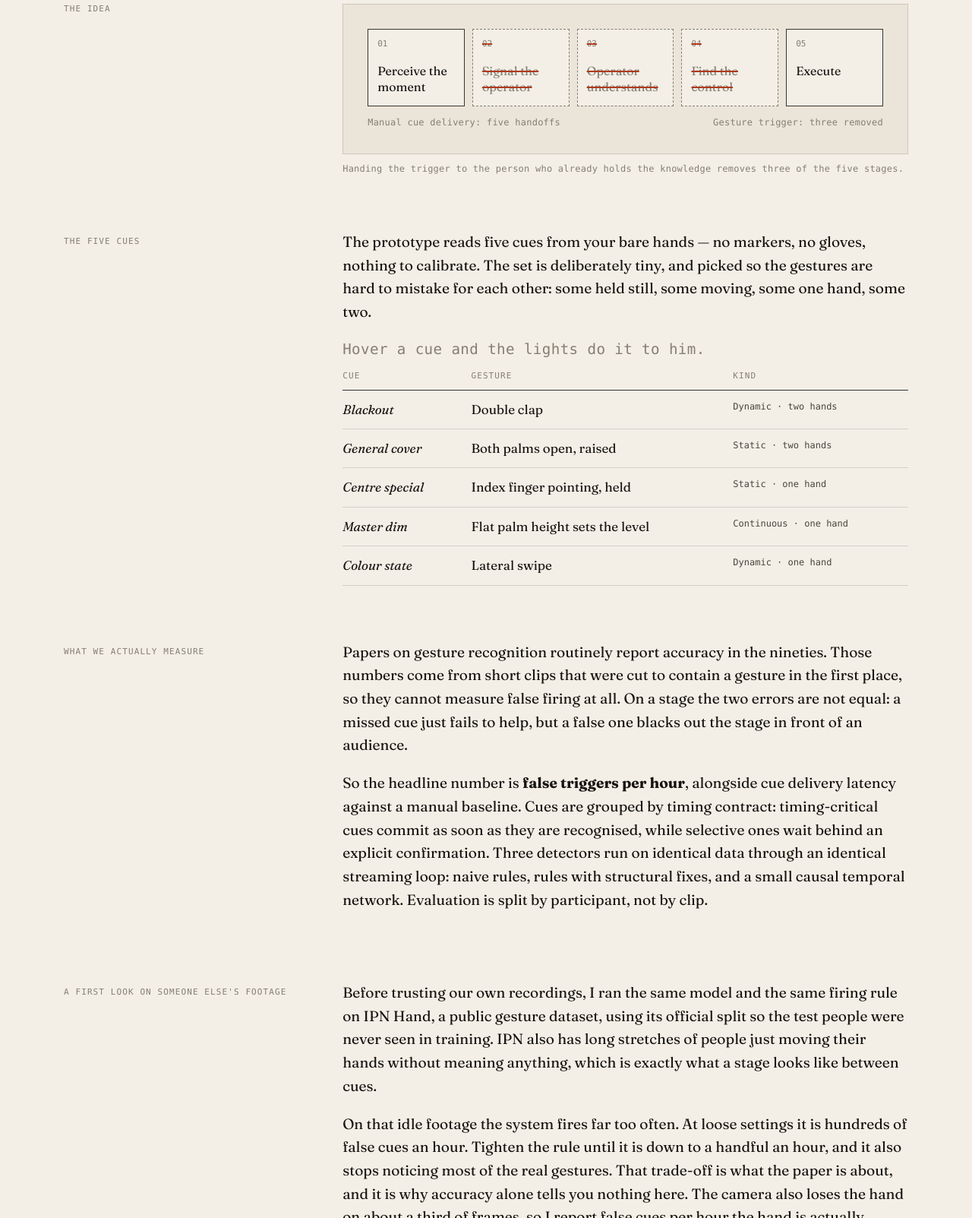
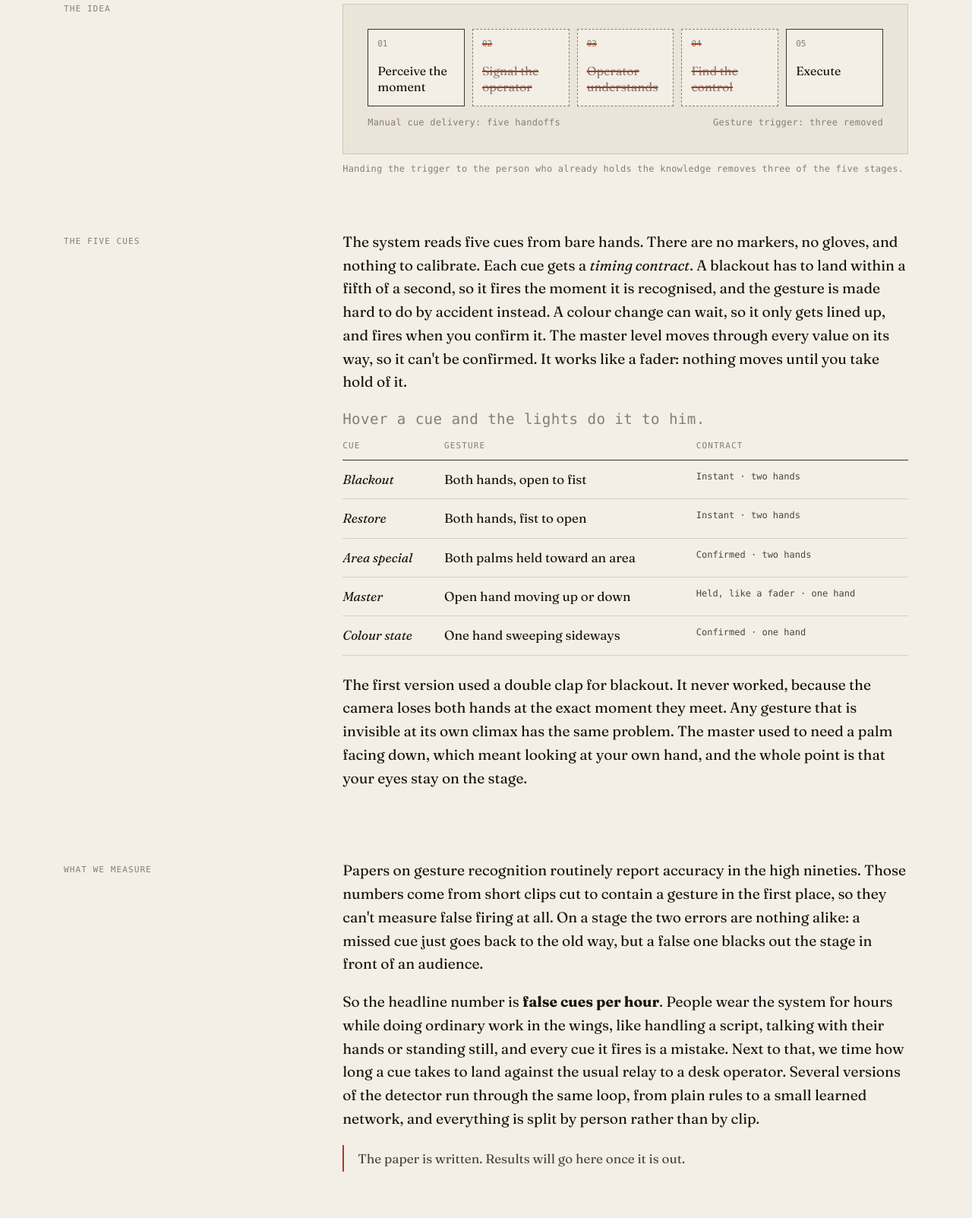
Before and after one commit to amoghgg/portfolio, a plain HTML site: page research/lights/index.html in a window 1280 px wide. Shown: the part 1197-2800 px from the top of the page at 76% size. Drawn offline with Linux system fonts and the light colour scheme; a web font is replaced by a local one.

Commit message:
Lights: the cues as they ended up, and drop the IPN paragraph
The IPN run had no gate or dwell, so it was not the Lights system. Results stay
off the site until the paper is out.

Co-Authored-By: Claude Opus 5.5 <noreply@anthropic.com>

```diff
--- a/research/lights/index.html
+++ b/research/lights/index.html
@@ -4,7 +4,7 @@
     <meta charset="UTF-8">
     <meta name="viewport" content="width=device-width, initial-scale=1.0">
     <title>Lights — Amogh Bajpai</title>
-    <meta name="description" content="Lights: markerless gestural cue triggering for theatrical lighting, evaluated by false triggers per hour. Paper in preparation, prototype live.">
+    <meta name="description" content="Lights: markerless gestural cue triggering for theatrical lighting, evaluated by false triggers per hour. Paper written, prototype live.">
     <meta name="theme-color" content="#f3efe7">
     <link rel="canonical" href="https://www.amoghbajpai.com/research/lights/">
     <meta property="og:type" content="article">
@@ -59,7 +59,7 @@
             <a class="crumb meta" href="/research/">← Research · 04</a>
             <div class="head-grid">
                 <div>
-                <p class="label">Research · paper in preparation</p>
+                <p class="label">Research · paper written</p>
                 <h1 class="display"><em>Lights</em></h1>
                 <p class="dek">Calling the lighting cues in a play with your hands. A camera watches from the wings, and a mistake blacks out the stage in front of an audience.</p>
                 </div>
@@ -68,7 +68,7 @@
         </div>
 
         <dl class="article-meta">
-            <div><dt>Status</dt><dd>Paper in preparation</dd></div>
+            <div><dt>Status</dt><dd>Paper written, not yet published</dd></div>
             <div><dt>With</dt><dd>Varun Tiwari, Manipal University Jaipur</dd></div>
             <div><dt>Prototype</dt><dd><a href="https://lights.amoghbajpai.com" target="_blank" rel="noopener">lights.amoghbajpai.com</a></dd></div>
             <div><dt>Code</dt><dd><a href="https://github.com/amoghgg/lights" target="_blank" rel="noopener">github.com/amoghgg/lights</a></dd></div>
@@ -110,64 +110,53 @@
                 <h2>The five cues</h2>
                 <div class="block">
                     <p>
-                        The prototype reads five cues from your bare hands — no markers, no gloves, nothing to calibrate.
-                        The set is deliberately tiny, and picked so the gestures are hard to mistake for each other:
-                        some held still, some moving, some one hand, some two.
+                        The system reads five cues from bare hands. There are no markers, no gloves, and nothing to calibrate.
+                        Each cue gets a <em>timing contract</em>. A blackout has to land within a fifth of a second, so it
+                        fires the moment it is recognised, and the gesture is made hard to do by accident instead. A colour
+                        change can wait, so it only gets lined up, and fires when you confirm it. The master level moves
+                        through every value on its way, so it can't be confirmed. It works like a fader: nothing moves until
+                        you take hold of it.
                     </p>
                     <p class="meta" style="margin-bottom: 10px;">Hover a cue and the lights do it to him.</p>
                     <div class="scroll-x">
                         <table class="cues">
-                            <thead><tr><th>Cue</th><th>Gesture</th><th>Kind</th></tr></thead>
+                            <thead><tr><th>Cue</th><th>Gesture</th><th>Contract</th></tr></thead>
                             <tbody>
-                                <tr data-cue="blackout"><td>Blackout</td><td>Double clap</td><td>Dynamic · two hands</td></tr>
-                                <tr data-cue="cover"><td>General cover</td><td>Both palms open, raised</td><td>Static · two hands</td></tr>
-                                <tr data-cue="special"><td>Centre special</td><td>Index finger pointing, held</td><td>Static · one hand</td></tr>
-                                <tr data-cue="dim"><td>Master dim</td><td>Flat palm height sets the level</td><td>Continuous · one hand</td></tr>
-                                <tr data-cue="colour"><td>Colour state</td><td>Lateral swipe</td><td>Dynamic · one hand</td></tr>
+                                <tr data-cue="blackout"><td>Blackout</td><td>Both hands, open to fist</td><td>Instant · two hands</td></tr>
+                                <tr data-cue="cover"><td>Restore</td><td>Both hands, fist to open</td><td>Instant · two hands</td></tr>
+                                <tr data-cue="special"><td>Area special</td><td>Both palms held toward an area</td><td>Confirmed · two hands</td></tr>
+                                <tr data-cue="dim"><td>Master</td><td>Open hand moving up or down</td><td>Held, like a fader · one hand</td></tr>
+                                <tr data-cue="colour"><td>Colour state</td><td>One hand sweeping sideways</td><td>Confirmed · one hand</td></tr>
                             </tbody>
                         </table>
                     </div>
-                </div>
-            </section>
-
-            <section>
-                <h2>What we actually measure</h2>
-                <div class="block">
-                    <p>
-                        Papers on gesture recognition routinely report accuracy in the nineties. Those numbers come from
-                        short clips that were cut to contain a gesture in the first place, so they cannot measure false
-                        firing at all. On a stage the two errors are not equal: a missed cue just fails to help, but a
-                        false one blacks out the stage in front of an audience.
-                    </p>
-                    <p>
-                        So the headline number is <strong>false triggers per hour</strong>, alongside cue delivery latency
-                        against a manual baseline. Cues are grouped by timing contract: timing-critical cues commit as
-                        soon as they are recognised, while selective ones wait behind an explicit confirmation. Three
-                        detectors run on identical data through an identical streaming loop: naive rules, rules with
-                        structural fixes, and a small causal temporal network. Evaluation is split by participant, not by
-                        clip.
+                    <p style="margin-top: 1.2em;">
+                        The first version used a double clap for blackout. It never worked, because the camera loses both
+                        hands at the exact moment they meet. Any gesture that is invisible at its own climax has the same
+                        problem. The master used to need a palm facing down, which meant looking at your own hand, and the
+                        whole point is that your eyes stay on the stage.
                     </p>
                 </div>
             </section>
 
             <section>
-                <h2>A first look on someone else's footage</h2>
+                <h2>What we measure</h2>
                 <div class="block">
                     <p>
-                        Before trusting our own recordings, I ran the same model and the same firing rule on IPN Hand, a
-                        public gesture dataset, using its official split so the test people were never seen in training.
-                        IPN also has long stretches of people just moving their hands without meaning anything, which is
-                        exactly what a stage looks like between cues.
+                        Papers on gesture recognition routinely report accuracy in the high nineties. Those numbers come
+                        from short clips cut to contain a gesture in the first place, so they can't measure false firing at
+                        all. On a stage the two errors are nothing alike: a missed cue just goes back to the old way, but a
+                        false one blacks out the stage in front of an audience.
                     </p>
                     <p>
-                        On that idle footage the system fires far too often. At loose settings it is hundreds of false
-                        cues an hour. Tighten the rule until it is down to a handful an hour, and it also stops noticing
-                        most of the real gestures. That trade-off is what the paper is about, and it is why accuracy
-                        alone tells you nothing here. The camera also loses the hand on about a third of frames, so I
-                        report false cues per hour the hand is actually tracked as well as per hour of clock time. The
-                        smaller number flatters the system.
+                        So the headline number is <strong>false cues per hour</strong>. People wear the system for hours
+                        while doing ordinary work in the wings, like handling a script, talking with their hands or standing
+                        still, and every cue it fires is a mistake. Next to that, we time how long a cue takes to land
+                        against the usual relay to a desk operator. Several versions of the detector run through the same
+                        loop, from plain rules to a small learned network, and everything is split by person rather than by
+                        clip.
                     </p>
-                    <p class="note">These are early checks, not the paper's results. Those will go here once the testing is done.</p>
+                    <p class="note">The paper is written. Results will go here once it is out.</p>
                 </div>
             </section>
 
```
Also changed, not shown: research/index.html (+1 -1 lines).
